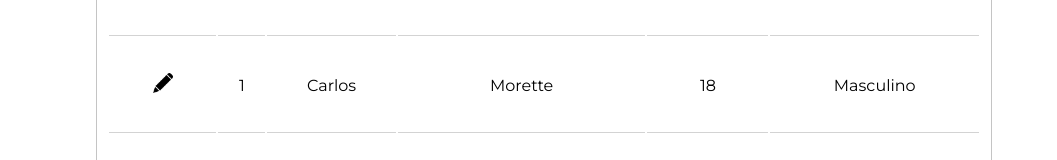
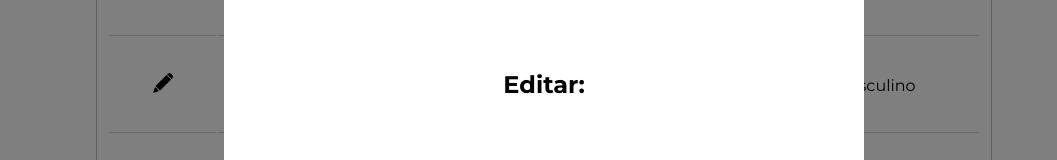
Before and after one commit to TechLeadsBR/frontend-web, a React (Create React App) app in the folder front-web/: page /candidatos-adm in a window 1280 px wide. Both pictures are taken after a click on the picture 258 px from the left and 399 px from the top of the page. Shown: the part 316-476 px from the top of the page, without its empty margins (96-1153 px from the left). Built offline with nearby package versions, Linux system fonts and the light colour scheme.

Commit message:
Encaminhado para terminar na sala

```diff
--- a/front-web/src/components/table/table.jsx
+++ b/front-web/src/components/table/table.jsx
@@ -7,19 +7,20 @@ export default function Table({
     dataTable,
     action = false,
     callbackAction,
-    title
+    title,
+    rowSelected
 }) {
 
     const actionColumn = {
         element: action && <th>Ação</th>,
-        imgIcon: (rowData) => action && <td>
+        imgIcon: (dataRow) => action && <td>
             <img
                 className={stylesCss.iconPenActionStyle}
                 src={iconPenAction}
                 alt={"Icon pen action"}
                 onClick={() => {
                     if(callbackAction) callbackAction(true)
-                    console.log(rowData)
+                    if(rowSelected) rowSelected(dataRow)
                 }}
             />
         </td>
--- a/front-web/src/screens/candidatosAdm/candidatosAdm.jsx
+++ b/front-web/src/screens/candidatosAdm/candidatosAdm.jsx
@@ -1,10 +1,11 @@
-import React from 'react'
+import React, { useState } from 'react'
 import Header from '../../components/header/header'
 import Footer from '../../components/footer/footer'
 import Table from './../../components/table/table'
+import Modal from './../../components/modal/modal'
 import stylesCss from './candidatosAdm.module.css'
 
-const columnsTable =["ID", "Nome", "Sobrenome", "Idade", "Genero"]
+const columnsTable = ["ID", "Nome", "Sobrenome", "Idade", "Genero"]
 
 const mockedData = [
     {
@@ -44,7 +45,11 @@ const mockedData = [
     }
 ]
 
-export default function CandidatosAdm(){
+export default function CandidatosAdm() {
+
+    const [showModal, setShowModal] = useState(false)
+    const [dataForChanges, setDataForChanges] = useState({})
+
     return (
         <div className={stylesCss.root}>
             <Header
@@ -56,14 +61,27 @@ export default function CandidatosAdm(){
                     columnsTable={columnsTable}
                     dataTable={mockedData}
                     action={true}
+                    callbackAction={value => setShowModal(value)}
+                    rowSelected={(row) => console.log(row)}
                 />
                 <Table
                     title={"Ex-alunos"}
                     columnsTable={columnsTable}
                     dataTable={mockedData}
+                    callbackAction={value => setShowModal(value)}
                     action={true}
+                    rowSelected={(data) => setDataForChanges(data)}
                 />
             </div>
+            {
+                showModal && (
+                    <div className={stylesCss.modalEditData}>
+                        <Modal styleProps={{ width: "50%" }}>
+                            <h2>Editar: {dataForChanges.nome}</h2>
+                        </Modal>
+                    </div>
+                )
+            }
             <Footer />
         </div>
     )
--- a/front-web/src/screens/candidatosAdm/candidatosAdm.module.css
+++ b/front-web/src/screens/candidatosAdm/candidatosAdm.module.css
@@ -13,3 +13,13 @@
     align-items: center;
     justify-content: center;
 }
+
+.modalEditData {
+    position: fixed;
+    width: 100vw;
+    height: 100vh;
+    background-color: rgb(0, 0, 0, 0.5);
+    display: flex;
+    align-items: center;
+    justify-content: center;
+}
```
